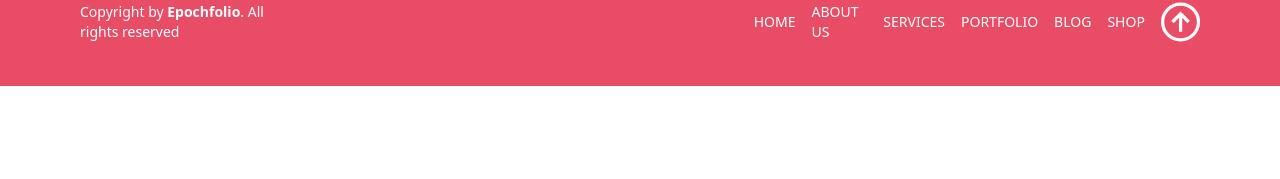
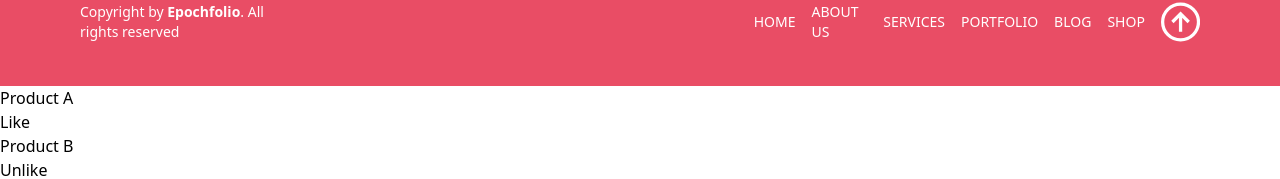
Before and after one commit to Nidhi28fg/eportfolio-website, a React (Vite) app: page /our-service in a window 1280 px wide. Shown: the part 6112-6291 px from the top of the page. Before the commit the page ends 6198 px from the top, so only its background shows below. Built offline with nearby package versions, Linux system fonts and the light colour scheme.

Commit message:
Servicepage

```diff
--- a/src/Page/OurService.jsx
+++ b/src/Page/OurService.jsx
@@ -8,6 +8,7 @@ import Map from '../component/Our Service/Map'
 import Purpose from '../component/Our Service/Purpose'
 import ReachOut from '../component/Our Service/ReachOut'
 import Swipe from '../component/Our Service/Swipe'
+import Counter from '../component/Project/Counter'
 
 const OurService = () => {
   return (
@@ -23,6 +24,7 @@ const OurService = () => {
       <ReachOut/>
       <Map/>
       <Footer/>
+      <Counter/>
       </div>
   )
 }
--- a/src/component/Our Service/Map.jsx
+++ b/src/component/Our Service/Map.jsx
@@ -5,7 +5,7 @@ const Map = () => {
     <div className="my-8">
       <iframe
         src="https://www.google.com/maps/embed?pb=!1m18!1m12!1m3!1d14129.28789744687!2d72.81132429502995!3d18.973374157374483!2m3!1f0!2f0!3f0!3m2!1i1024!2i768!4f13.1!3m3!1m2!1s0x3be7ce6ea1b17137%3A0xfe198eb13bcbf5e3!2sMumbai%20Central%2C%20Mumbai%2C%20Maharashtra!5e1!3m2!1sen!2sin!4v1753195294248!5m2!1sen!2sin"
-        allowfullscreen=""
+        allowFullScreen=""
         loading="lazy"
         referrerPolicy="no-referrer-when-downgrade" className="w-[100%] h-[700px]"
       ></iframe>
--- /dev/null
+++ b/src/component/Project/Counter.jsx
@@ -0,0 +1,44 @@
+import React, { useState } from 'react';
+
+function Product({ product, onToggleLike }) {
+  return (
+    <div>
+      <h3>{product.name}</h3>
+      <button onClick={() => onToggleLike(product.id)}>
+        {product.isLiked ? 'Unlike' : 'Like'}
+      </button>
+    </div>
+  );
+}
+
+function ProductList({ products: initialProducts }) {
+  const [products, setProducts] = useState(initialProducts);
+
+  const handleToggleLike = (productId) => {
+    setProducts((prevProducts) =>
+      prevProducts.map((p) =>
+        p.id === productId ? { ...p, isLiked: !p.isLiked } : p
+      )
+    );
+  };
+
+  return (
+    <div>
+      {products.map((product) => (
+        <Product key={product.id} product={product} onToggleLike={handleToggleLike} />
+      ))}
+    </div>
+  );
+}
+
+// Example usage:
+const initialProductData = [
+  { id: 1, name: 'Product A', isLiked: false },
+  { id: 2, name: 'Product B', isLiked: true },
+];
+
+function counter() {
+  return <ProductList products={initialProductData} />;
+}
+
+export default counter;
```
